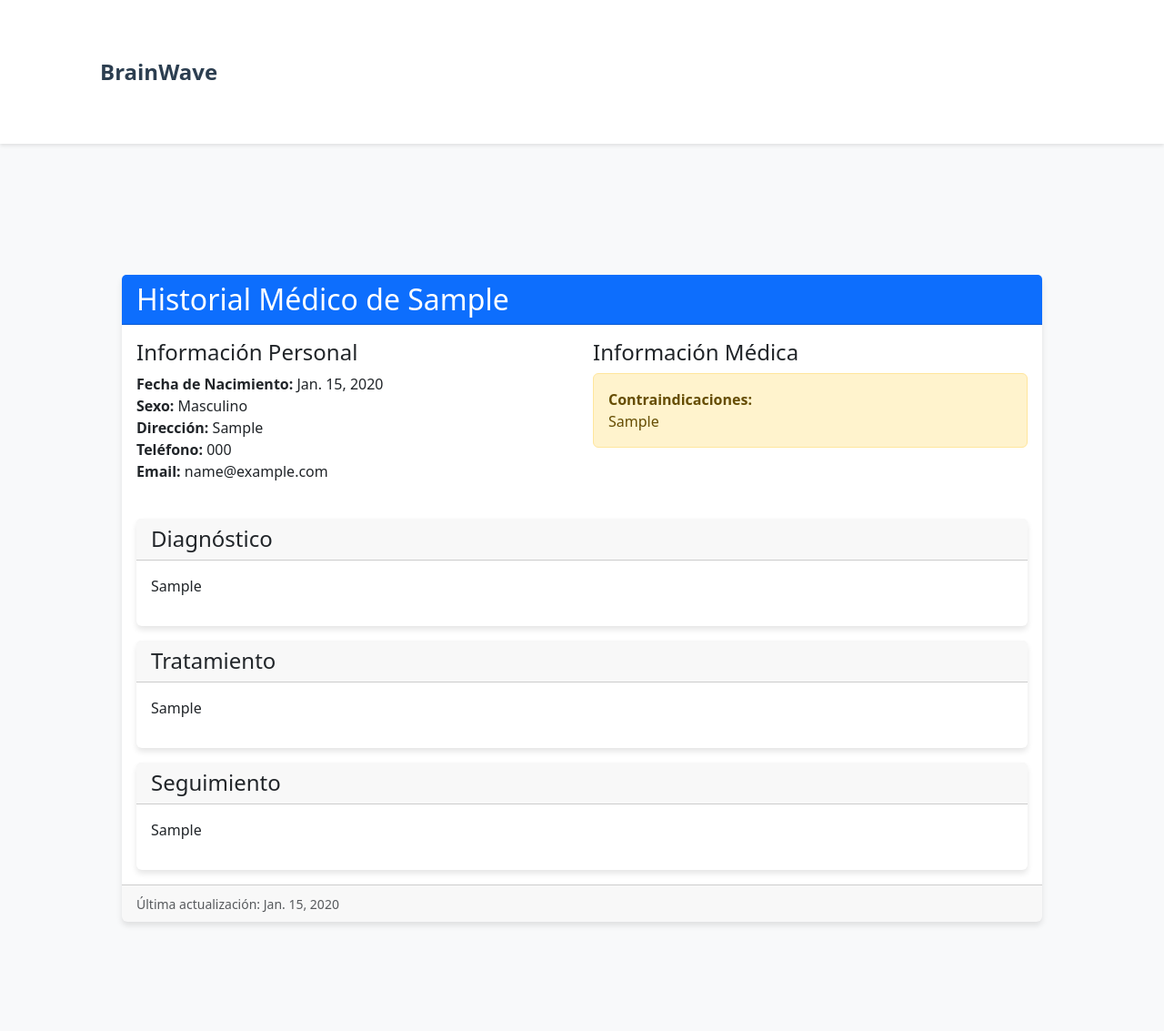
After one commit to MxrixLu/arQuipitosProyecto, a Django app: page /historial-medico/1 in a window 1280 px wide. The commit adds this page. Shown: the whole page at 91% size. Run offline with Django 3.2, Linux system fonts and the light colour scheme; a user stored in the database is signed in; tables that the repository leaves empty hold one stand-in row (values such as "Sample post").

Commit message:
Refactor settings and templates; add error handling and new views for medical history

```diff
--- a/brainwave/eventos_medicos/templates/base.html
+++ b/brainwave/eventos_medicos/templates/base.html
@@ -1,11 +1,20 @@
 <!DOCTYPE html>
 <html lang="es">
   <head>
-    <meta charset="UTF-8">
-    <meta name="viewport" content="width=device-width, initial-scale=1.0">
-    <title>{% block title %}BrainWave - Sistema de Diagnósticos{% endblock %}</title>
-    <link href="https://cdn.jsdelivr.net/npm/bootstrap@5.3.0/dist/css/bootstrap.min.css" rel="stylesheet">
-    <link rel="stylesheet" href="https://cdn.jsdelivr.net/npm/bootstrap-icons@1.11.3/font/bootstrap-icons.min.css">
+    <meta charset="UTF-8" />
+    <meta name="viewport" content="width=device-width, initial-scale=1.0" />
+    <title>
+      {% block title %}BrainWave - Sistema de Diagnósticos{% endblock title %}
+    </title>
+    <link
+      href="https://cdn.jsdelivr.net/npm/bootstrap@5.3.0/dist/css/bootstrap.min.css"
+      rel="stylesheet"
+    />
+    <link
+      rel="stylesheet"
+      href="https://cdn.jsdelivr.net/npm/bootstrap-icons@1.11.3/font/bootstrap-icons.min.css"
+    />
+    {% block extra_css %}{% endblock extra_css %}
     <style>
       :root {
         --primary-color: #2c3e50;
@@ -66,7 +75,12 @@
         <a class="navbar-brand" href="{% url 'home' %}">
           <i class="bi bi-brain me-2"></i>BrainWave
         </a>
-            <button class="navbar-toggler" type="button" data-bs-toggle="collapse" data-bs-target="#navbarNav">
+        <button
+          class="navbar-toggler"
+          type="button"
+          data-bs-toggle="collapse"
+          data-bs-target="#navbarNav"
+        >
           <span class="navbar-toggler-icon"></span>
         </button>
         <div class="collapse navbar-collapse" id="navbarNav">
@@ -77,11 +91,9 @@
       </div>
     </nav>
 
-    <div class="container">
-        {% block content %}
-        {% endblock %}
-    </div>
+    <div class="container">{% block content %}{% endblock content %}</div>
 
     <script src="https://cdn.jsdelivr.net/npm/bootstrap@5.3.0/dist/js/bootstrap.bundle.min.js"></script>
+    {% block extra_js %}{% endblock extra_js %}
   </body>
 </html>
--- a/brainwave/historial_medico/models.py
+++ b/brainwave/historial_medico/models.py
@@ -14,4 +14,5 @@ class HistorialMedico(models.Model):
     diagnostico = models.TextField()
     tratamiento = models.TextField()
     seguimiento = models.TextField()
-    eventos_medicos = models.ManyToManyField(Examen, related_name="historiales")
+
+    eventos_medicos = models.ManyToManyField(Examen, related_name="historiales", blank=True)
--- /dev/null
+++ b/brainwave/historial_medico/templates/historial_medico/ver_historial.html
@@ -0,0 +1,59 @@
+{% extends 'base.html' %} {% block title %}Historial Médico{% endblock title %}
+{% block content %}
+<div class="container my-4">
+  <div class="card">
+    <div class="card-header bg-primary text-white">
+      <h2 class="mb-0">Historial Médico de {{ historial.paciente }}</h2>
+    </div>
+    <div class="card-body">
+      <div class="row mb-4">
+        <div class="col-md-6">
+          <h4>Información Personal</h4>
+          <ul class="list-unstyled">
+            <li>
+              <strong>Fecha de Nacimiento:</strong> {{ historial.fecha_nacimiento }}
+            </li>
+            <li><strong>Sexo:</strong> {{ historial.get_sexo_display }}</li>
+            <li><strong>Dirección:</strong> {{ historial.direccion }}</li>
+            <li><strong>Teléfono:</strong> {{ historial.telefono }}</li>
+            <li><strong>Email:</strong> {{ historial.email }}</li>
+          </ul>
+        </div>
+        <div class="col-md-6">
+          <h4>Información Médica</h4>
+          <div class="alert alert-warning" role="alert">
+            <strong>Contraindicaciones:</strong><br />
+            {{ historial.contraindicaciones }}
+          </div>
+        </div>
+      </div>
+
+      <div class="card mb-3">
+        <div class="card-header">
+          <h4 class="mb-0">Diagnóstico</h4>
+        </div>
+        <div class="card-body">{{ historial.diagnostico|linebreaks }}</div>
+      </div>
+
+      <div class="card mb-3">
+        <div class="card-header">
+          <h4 class="mb-0">Tratamiento</h4>
+        </div>
+        <div class="card-body">{{ historial.tratamiento|linebreaks }}</div>
+      </div>
+
+      <div class="card">
+        <div class="card-header">
+          <h4 class="mb-0">Seguimiento</h4>
+        </div>
+        <div class="card-body">{{ historial.seguimiento|linebreaks }}</div>
+      </div>
+    </div>
+    <div class="card-footer">
+      <small class="text-muted"
+        >Última actualización: {{ historial.created_at }}</small
+      >
+    </div>
+  </div>
+</div>
+{% endblock content %}
--- a/brainwave/historial_medico/urls.py
+++ b/brainwave/historial_medico/urls.py
@@ -4,6 +4,7 @@ from django.http import HttpResponse
 from django.shortcuts import render
 
 urlpatterns = [
-
-    path('<id>/', views.ver_historial_medico, name='ver_historial_medico')
+    path('<id>', views.ver_historial_medico, name='ver_historial_medico'),
+    path('<id>/', views.ver_historial_medico, name='ver_historial_medico'),
+    path('', views.solicitar_historial_medico, name='solicitar_historial_medico'),
 ]
--- a/brainwave/historial_medico/views.py
+++ b/brainwave/historial_medico/views.py
@@ -1,4 +1,4 @@
-from django.shortcuts import render
+from django.shortcuts import render, get_object_or_404
 from django.contrib import messages
 from django.http import HttpResponseRedirect, HttpResponse
 from django.urls import reverse
@@ -13,7 +13,6 @@ from django.contrib.auth.decorators import login_required
 def ver_historial_medico(request, id=0):
     role = getRole(request)
     if role == "Medico":
-        # Verificar si el médico ha participado en algún evento médico del paciente
         try:
             historial = HistorialMedico.objects.get(id=id)
             eventos_medicos = historial.eventos_medicos.filter(medico=request.user)
@@ -21,33 +20,20 @@ def ver_historial_medico(request, id=0):
                 raise HistorialMedico.DoesNotExist
         except HistorialMedico.DoesNotExist:
             messages.error(request, "No se encontró el historial médico o no tiene permiso para verlo.")
-            return HttpResponse("Historial no encontrado o acceso denegado.", status=404)
+            return render(request, "historial_medico/error.html", status=404)
 
-        historial_dict = {
-            'id': historial.id,
-            'created_at': historial.created_at.strftime("%Y-%m-%d %H:%M:%S"),
-            'paciente': historial.paciente,
-            'contraindicaciones': historial.contraindicaciones,
-            'diagnostico': historial.diagnostico,
-            'tratamiento': historial.tratamiento,
-            'seguimiento': historial.seguimiento
-        }
-        return HttpResponse(json.dumps(historial_dict), content_type='application/json')
+        return render(request, "historial_medico/ver_historial.html", {"historial": historial})
     else:
         # Flujo para el admin
         try:
             historial = HistorialMedico.objects.get(id=id)
         except HistorialMedico.DoesNotExist:
             messages.error(request, "No se encontró el historial médico.")
-            return HttpResponse("Historial no encontrado.", status=404)
+            return render(request, "historial_medico/error.html", status=404)
 
-        historial_dict = {
-            'id': historial.id,
-            'created_at': historial.created_at.strftime("%Y-%m-%d %H:%M:%S"),
-            'paciente': historial.paciente,
-            'contraindicaciones': historial.contraindicaciones,
-            'diagnostico': historial.diagnostico,
-            'tratamiento': historial.tratamiento,
-            'seguimiento': historial.seguimiento
-        }
-        return HttpResponse(json.dumps(historial_dict), content_type='application/json')
+        return render(request, "historial_medico/ver_historial.html", {"historial": historial})
+
+
+@login_required
+def solicitar_historial_medico(request):
+    return render(request, "historial_medico/solicitar_historial.html")
--- a/brainwave/requirements.txt
+++ b/brainwave/requirements.txt
@@ -1,5 +1,5 @@
 asgiref
-Django
+django
 pillow
 psycopg2-binary
 python-dotenv
```
Also changed, not shown: brainwave/brainwave/settings.py (+14 -3 lines), brainwave/historial_medico/templates/historial_medico/error.html (added, +20 -0 lines), brainwave/historial_medico/templates/historial_medico/solicitar_historial.html (added, +28 -0 lines), brainwave/historial_medico/migrations/0003_historialmedico_eventos_medicos.py (added). Lines whose indentation alone changed are shown as unchanged.
